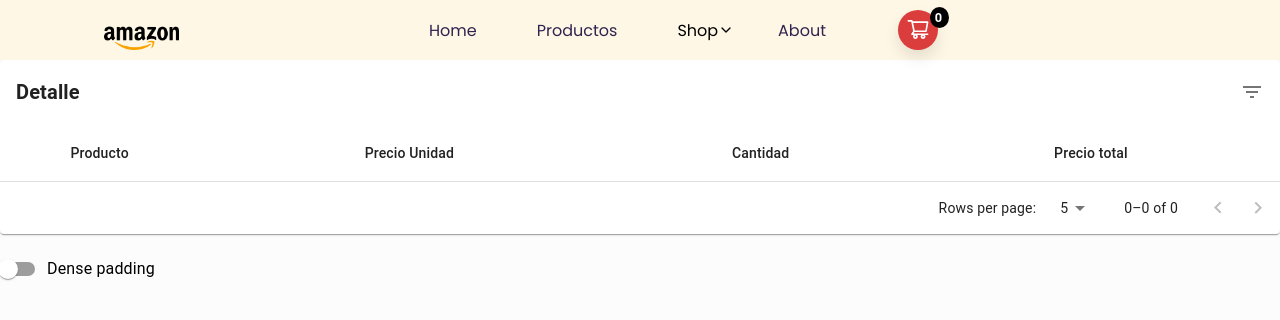
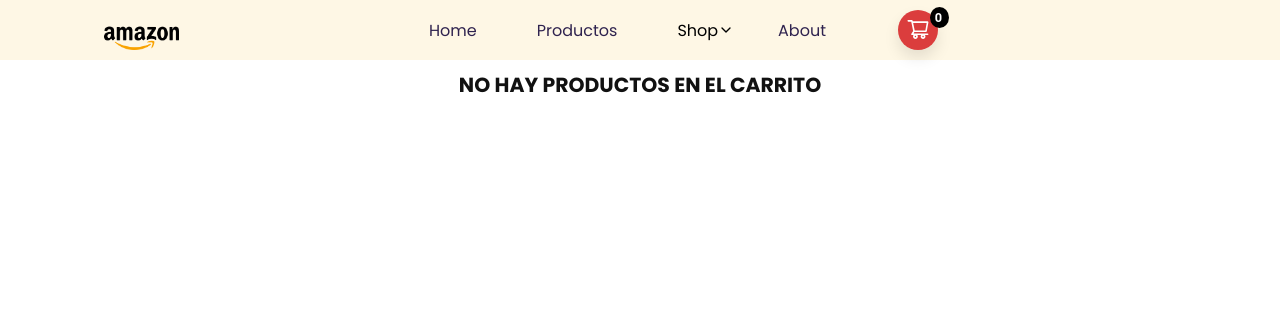
Before and after one commit to LukaPortnoi/Preentrega1-Portnoi, a React (Vite) app: page /cart in a window 1280 px wide. Shown: the top 320 px of the page. Built offline with nearby package versions, Linux system fonts and the light colour scheme.

Commit message:
actualizacion logica

```diff
--- a/package.json
+++ b/package.json
@@ -33,6 +33,7 @@
     "postcss": "^8.4.31",
     "react": "^18.2.0",
     "react-bootstrap": "^2.9.1",
+    "react-cool-form": "^0.4.1",
     "react-dom": "^18.2.0",
     "react-icons": "^4.11.0",
     "react-router-dom": "^6.18.0",
--- a/src/components/DetallesProducto/ItemCount.jsx
+++ b/src/components/DetallesProducto/ItemCount.jsx
@@ -26,7 +26,7 @@ const ItemCount = ({idActualizar}) => {
 
 
 const {contador, incrementar, decrementar} = usarContador(0,1)
-const {cartContador, setCartContador, objetosCarrito, setObjetosCarrito, precio, setPrecio} = useContext(CartContext)
+const {cartContador, setCartContador, objetosCarrito, setObjetosCarrito, precio, setPrecio,estadoCarrito, setEstadoCarrito} = useContext(CartContext)
 const [agregoCarrito, setAgregoCarrito] = useState(true);
 
 
@@ -37,7 +37,7 @@ const updateOrder=(contador) => {
   const orderDoc = doc(db, "productos", id)
   getDoc(orderDoc).then((snapshot)=>{
     const doc = snapshot.data()
-    const productos = {idCodificado: id, id: `${doc.idUnico}`, nombreProducto: `${doc.title}`, precioUnidad: `${doc.price}`, cantidad: `${doc.cantidadProductos}`, precio: doc.price * contador};
+    const productos = {idCodificado: id, id: `${doc.idUnico}`, nombreProducto: `${doc.title}`, precioUnidad: `${doc.price}`, cantidad: contador, precio: doc.price * contador};
     setObjetosCarrito(producto => [...producto, productos]);
     setPrecio(precio + doc.price * contador)
   })
@@ -52,6 +52,7 @@ const updateOrder=(contador) => {
     setOpen(true);
     setCartContador(cartContador + contador)
     setAgregoCarrito(false)
+    setEstadoCarrito(true)
 
     updateOrder(contador)
     console.log(objetosCarrito)
--- a/src/components/Navbar/input.css
+++ b/src/components/Navbar/input.css
@@ -4,7 +4,7 @@ body {
   margin: 0;
   padding: 0;
   font-family: 'Poppins', sans-serif;
-  background-color: #fcfcfc;
+  background-color: #fff;
 }
 
 .containerNav {
@@ -73,6 +73,136 @@ body {
     justify-content: space-between;
     list-style-type: none;
 }
+
+
+
+.cabecera{
+  padding-left: 25px !important;
+  font-size: 14px !important;
+    font-weight: 700 !important;
+}
+
+.infoProductos {
+
+  font-size: 12px !important;
+    font-weight: 700 !important;
+}
+
+
+.precioTotal{
+  display: block !important;
+    font-size: 1rem !important;
+    font-weight: 600 !important;
+}
+.parteSuperiorDetalle{
+  display: none !important;
+
+}
+.nombreProductos{
+width: 200px;
+}
+
+
+
+
+
+.listaProductos{
+  margin-top: 30px !important;
+  margin-left: 20px !important;
+  background-color: #f5f5f5 !important;
+  width: calc(100%) !important;   }
+
+  .rowsPersonalizadas{
+    height: 100px;  }
+
+
+  .css-1mxz8qt-MuiPaper-root{
+    background-color: #f5f5f5 !important;
+  }
+
+  .filas{
+    display: grid;
+    grid-template-columns: repeat(3, 1fr);
+    grid-gap: 10px;
+    /* grid-auto-rows: 100px; */
+    justify-content: space-around;
+}
+
+.formulario {
+  margin: auto;
+  display: -webkit-inline-box;  /* grid-auto-rows: 100px; */
+  justify-content: center;
+}
+
+.divFormulario {
+  margin-top: 30px;
+    margin-left: 40px;
+    background-color: #f5f5f5;
+    width: 35%;
+    display: flex;
+    justify-content: center;
+    height: 350px;
+}
+
+.tituloCompra {
+  font-family: "TradeGothicForNike","Helvetica",sans-serif;
+    text-align: center;
+    padding-bottom: 1rem;
+    padding-top: 1rem;
+    font-size: 1rem;
+    font-weight: 700;
+    color: #000;
+    width: 100%;
+    display: block;
+}
+
+.tituloTotal {
+  color: #111;
+    font-size: 1.275rem;
+    font-weight: bold;
+    justify-content: center;
+    display: flex;
+}
+
+
+
+.btn-place-order::before{
+  content: "Iniciar pago";
+    font-size: 1rem;
+    font-weight: 400;
+    display: flex;
+    align-items: center;
+    justify-content: center;
+    pointer-events: all;
+}
+
+.btn-place-order{
+  margin: auto;
+  background-color: #111;
+    color: #fff;
+    font-size: .875rem;
+    line-height: 45px;
+    border-radius: 9999px;
+    display: block;
+    height: 45px;
+    min-height: 45px;
+    transition: opacity .2s;
+    border: none;
+    outline: none;
+    cursor: pointer;
+    padding: 0 28px;
+    text-decoration: none;
+    padding: 0;
+    font-size: 0;
+    width: 290px;
+    pointer-events: none;
+}
+
+.btn-place-order:hover{
+  background-color: #111;
+    opacity: .7;
+}
+
 
 
 .counter {
--- a/src/components/PantallasNavbar/Cart.jsx
+++ b/src/components/PantallasNavbar/Cart.jsx
@@ -1,8 +1,11 @@
-import React from 'react'
+import React, { useEffect } from 'react'
 import { CartContext } from "../context/ShoppingCartContext";
 import { useContext, useState } from 'react'
-import { doc,  getFirestore,getDoc, updateDoc} from "firebase/firestore"
+import { FormControl,TextField, OutlinedInput, InputLabel, InputAdornment} from '@mui/material';
+
+import { doc,  getFirestore,addDoc, collection, updateDoc} from "firebase/firestore"
 import "../Navbar/input.css";
+import Button from '@mui/material/Button';
 import PropTypes from 'prop-types';
 import { alpha } from '@mui/material/styles';
 import Box from '@mui/material/Box';
@@ -17,7 +20,6 @@ import TableSortLabel from '@mui/material/TableSortLabel';
 import Toolbar from '@mui/material/Toolbar';
 import Typography from '@mui/material/Typography';
 import Paper from '@mui/material/Paper';
-import Checkbox from '@mui/material/Checkbox';
 import IconButton from '@mui/material/IconButton';
 import Tooltip from '@mui/material/Tooltip';
 import FormControlLabel from '@mui/material/FormControlLabel';
@@ -25,6 +27,11 @@ import Switch from '@mui/material/Switch';
 import DeleteIcon from '@mui/icons-material/Delete';
 import FilterListIcon from '@mui/icons-material/FilterList';
 import { visuallyHidden } from '@mui/utils';
+import { Margin, Padding } from '@mui/icons-material';
+import ItemCount from '../DetallesProducto/ItemCount';
+import formularioCompra from './formulario';
+import { button } from '@nextui-org/react';
+
 
 
 
@@ -88,7 +95,7 @@ function EnhancedTableHead(props) {
             padding={headCell.disablePadding ? 'none' : 'normal'}
             sortDirection={orderBy === headCell.id ? order : false}
           >
-            <TableSortLabel
+            <TableSortLabel className='cabecera'
               active={orderBy === headCell.id}
               direction={orderBy === headCell.id ? order : 'asc'}
               onClick={createSortHandler(headCell.id)}
@@ -120,51 +127,9 @@ function EnhancedTableToolbar(props) {
   const { numSelected } = props;
 
   return (
-    <Toolbar
-      sx={{
-        pl: { sm: 2 },
-        pr: { xs: 1, sm: 1 },
-        ...(numSelected > 0 && {
-          bgcolor: (theme) =>
-            alpha(theme.palette.primary.main, theme.palette.action.activatedOpacity),
-        }),
-      }}
-    >
-      {numSelected > 0 ? (
-        <Typography
-          sx={{ flex: '1 1 100%' }}
-          color="inherit"
-          variant="subtitle1"
-          component="div"
-        >
-          {numSelected} selected
-        </Typography>
-      ) : (
-        <Typography
-          sx={{ flex: '1 1 100%' }}
-          variant="h6"
-          id="tableTitle"
-          component="div"
-          fontWeight={'700'}
-        >
-          Detalle
-        </Typography>
-      )}
+    <div className='parteSuperiorDetalle'>
 
-      {numSelected > 0 ? (
-        <Tooltip title="Delete">
-          <IconButton>
-            <DeleteIcon />
-          </IconButton>
-        </Tooltip>
-      ) : (
-        <Tooltip title="Filter list">
-          <IconButton>
-            <FilterListIcon />
-          </IconButton>
-        </Tooltip>
-      )}
-    </Toolbar>
+    </div>
   );
 }
 
@@ -174,13 +139,36 @@ EnhancedTableToolbar.propTypes = {
 
 export default function cart() {
 
-  const {cartContador, setCartContador, objetosCarrito, setObjetosCarrito, precio, setPrecio} = useContext(CartContext)
+
+  const {
+    cartContador,
+    setCartContador,
+    detalleCompraTotal,
+    setDetalleCompraTotal,
+    productosAcomprar,
+    setProductosAcomprar,
+    objetosCarrito,
+    setObjetosCarrito,
+    orderId,
+    setOrderId,
+    precio,
+    setPrecio,
+    estadoCarrito, setEstadoCarrito} = useContext(CartContext)
+
   const [order, setOrder] = React.useState('asc');
   const [orderBy, setOrderBy] = React.useState('calories');
   const [page, setPage] = React.useState(0);
   const [dense, setDense] = React.useState(false);
   const [rowsPerPage, setRowsPerPage] = React.useState(5);
   const [productosEditados, setProductosEditados] = React.useState(objetosCarrito);
+  const [name, setName] = React.useState('');
+  const [email, setEmail] = React.useState('');
+  const [telefono, setTelefono] = React.useState('');
+
+  if(objetosCarrito.length>0){
+    setEstadoCarrito(true)
+  }
+  console.log(objetosCarrito)
 
 
 
@@ -200,7 +188,7 @@ export default function cart() {
   };
 
   const handleChangeRowsPerPage = (event) => {
-    setRowsPerPage(parseInt(event.target.value, 10));
+    setRowsPerPage(parseInt(event.target.value, 3));
     setPage(0);
   };
 
@@ -209,22 +197,82 @@ export default function cart() {
   };
 
 
-  // Avoid a layout jump when reaching the last page with empty rows.
   const emptyRows =
   page > 0 ? Math.max(0, (1 + page) * rowsPerPage - productosEditados.length) : 0;
 
 
+  const ejecutarCompra = (detelleCarrito ) => {
+
+
+
+    const productosDetalle = detelleCarrito.map(item => (
+      {
+        idProducto: item.idCodificado,
+        nombreProducto: item.nombreProducto,
+        precioUnidad: item.precioUnidad,
+        cantidad: item.cantidad,
+        precio: item.cantidad * item.precioUnidad ,
+
+      }
+    ));
+    setProductosAcomprar(productosDetalle)
+    const fecha = new Date();
+    const detalleTotal = {datos:{email: email , nombre: name , telefono: telefono} ,date: fecha, productosTotales:productosDetalle, estado: 'Generado', precioTotal: precio }
+    setDetalleCompraTotal(detalleTotal)
+    sendOrden(detalleTotal)
+    console.log(orderId)
+
+
+   console.log(detalleTotal)
+   console.log(precio)
+
+}
+
+const sendOrden=(detalleCompraTotal)=>{
+  console.log(detalleCompraTotal)
+
+  const order = {
+    datosComprador:detalleCompraTotal.datos,
+    Date:detalleCompraTotal.date,
+    Items:detalleCompraTotal.productosTotales,
+    estado:detalleCompraTotal.estado,
+    precio: detalleCompraTotal.precioTotal
+  }
+  console.log(order)
+
+  const db = getFirestore();
+  const ordersColllection = collection(db, "ordenes");
+  addDoc(ordersColllection, order).then(({id}) => setOrderId(id));
+
+
+  }
+
+
+
+  useEffect(() =>{
+
+
+
+  }, [productosEditados, estadoCarrito])
 
 
 
 
   return (
-    <Box sx={{ width: '100%' }}>
+
+      <div>
+      {
+      estadoCarrito ?
+      <div className='container-fluis'>
+        <div className='row ' style={{display: 'flex'}}>
+
+          <div className="col-9" style={{width: '60%'}}>
+              <Box  className='listaProductos'>
                 <Paper sx={{ width: '100%', mb: 2 }}>
                   <EnhancedTableToolbar  />
-        <TableContainer>
+                  <TableContainer className='fondoColor'>
                     <Table
-            sx={{ minWidth: 750 }}
+                      sx={{ minWidth: 550 }}
                       aria-labelledby="tableTitle"
                       size={dense ? 'small' : 'medium'}
                     >
@@ -236,32 +284,41 @@ export default function cart() {
                       />
                       <TableBody >
                         {
-              productosEditados.map((item, index) => {
+                        objetosCarrito.map((item, index) => {
                           const labelId = `enhanced-table-checkbox-${index}`;
 
                           const removeItem = (id) => {
+
+                              setEstadoCarrito(false)
+
                             const updatedList = productosEditados.filter((item) => item.id !== id  );
                             setProductosEditados(updatedList);
                             setObjetosCarrito(updatedList);
                             const updateCart = productosEditados.filter((item) => item.id === id  );
                             setCartContador(cartContador-updateCart[0].cantidad );
+                            setPrecio(precio - updateCart[0].precio)
                             const idProducto = updateCart[0].idCodificado;
                             const db = getFirestore()
                             const orderDoc = doc(db, "productos", idProducto)
                             updateDoc(orderDoc, {cantidadProductos : 0})
+
                           if(cartContador < 0){
+                            setCartContador(0);
+                          }
+                          if(precio < 0){
                             setCartContador(0);
                           }
                             console.log(cartContador)
                           };
 
+
+
                           return (
-                  <TableRow
-                    hover
+                            <TableRow className='rowsPersonalizadas'
+
 
                               tabIndex={-1}
                               key={item.id}
-                    sx={{ cursor: 'pointer' }}
                             >
 
                               <TableCell className='nombreProductos'
@@ -272,10 +329,10 @@ export default function cart() {
                               >
                                 {item.nombreProducto}
                               </TableCell>
-                    <TableCell align="center">{item.precioUnidad}</TableCell>
-                    <TableCell align="center">{item.cantidad}</TableCell>
-                    <TableCell align="center">{item.precio}</TableCell>
-                    <TableCell align="center"> <DeleteIcon  onClick={() => removeItem(item.id)}/></TableCell>
+                              <TableCell align="center" className='infoProductos'>${item.precioUnidad}</TableCell>
+                              <TableCell align="center" className='infoProductos'>{item.cantidad}</TableCell>
+                              <TableCell align="center" className='infoProductos'>${item.precio}</TableCell>
+                              <TableCell align="center"sx={{ cursor: 'pointer' }}> <DeleteIcon  onClick={() => removeItem(item.id)}/></TableCell>
                             </TableRow>
                           );
                         })}
@@ -286,25 +343,63 @@ export default function cart() {
                             }}
                           >
                             <TableCell colSpan={6} />
+
                           </TableRow>
                         )}
                       </TableBody>
                     </Table>
                   </TableContainer>
-        <TablePagination
-          rowsPerPageOptions={[5, 10, 25]}
-          component="div"
-          count={productosEditados.length}
-          rowsPerPage={rowsPerPage}
-          page={page}
-          onPageChange={handleChangePage}
-          onRowsPerPageChange={handleChangeRowsPerPage}
+                  {/*<TableCell align="center" className='precioTotal'> Total a pagar: ${precio}</TableCell>*/}
+
+                </Paper>
+            </Box>
+          </div>
+          <div className="col-3 divFormulario"   style={{width: '33%', display:'flex', justifyContent: 'center'}}>
+            <FormControl className='formulario' fullWidth sx={{ width: '33ch' }}>
+                  <p className='tituloCompra'>Completar formulario para terminar</p>
+                  <TextField style={{marginBottom:'10px'}}
+                  value={name}
+                  onChange={(e) => setName(e.target.value)}
+                  required
+                  id="outlined-required"
+                  label="Nombre"
+                  size="small"
+
                 />
-      </Paper>
-      <FormControlLabel
-        control={<Switch checked={dense} onChange={handleChangeDense} />}
-        label="Dense padding"
+                  <TextField style={{marginBottom:'10px'}}
+                  value={email}
+                  onChange={(e) => setEmail(e.target.value)}
+                  required
+                  id="outlined-required"
+                  label="Correo electronico"
+                  type='email'
+                  size="small"
+
                 />
-    </Box>
+                  <TextField style={{marginBottom:'10px'}}
+                  value={telefono}
+                  onChange={(e) => setTelefono(e.target.value)}
+                  required
+                  type='number'
+                  id="outlined-required"
+                  label="Telefono"
+                  size="small"
+                />
+                <p className='tituloTotal' style={{marginTop:'10px'}}>Total: ${precio} </p>
+                <a href="#/orderform" onClick={() => ejecutarCompra(productosEditados)} target="_self" data-event="cartToOrderform" id="cart-to-orderform" className="btn btn-large btn-success pull-left-margin btn-place-order" data-i18n="cart.finalize" data-bind="click: cart.next">Proceder al pago</a>
+
+                          {/*<TableCell align="center" className='precioTotal'> Total a pagar: </TableCell>*/}
+            </FormControl>
+          </div>
+        </div>
+        </div>
+
+        :   <p className='tituloTotal' style={{marginTop:'10px'}}>NO HAY PRODUCTOS EN EL CARRITO </p>
+          }
+
+
+    </div>
+
+
   );
 }
--- /dev/null
+++ b/src/components/PantallasNavbar/formulario.jsx
@@ -0,0 +1,14 @@
+import React from 'react'
+import { FormControl, FormHelperText, InputLabel, Input} from '@mui/material';
+
+const formulario = () => {
+  return (
+    <FormControl>
+  <InputLabel htmlFor="my-input">Email address</InputLabel>
+  <Input id="my-input" aria-describedby="my-helper-text" />
+  <FormHelperText id="my-helper-text">We'll never share your email.</FormHelperText>
+</FormControl>
+  )
+}
+
+export default formulario
--- a/src/components/context/ShoppingCartContext.jsx
+++ b/src/components/context/ShoppingCartContext.jsx
@@ -8,12 +8,19 @@ export const ShoppingCartProvider = ({children})=>{
     const [cartContador, setCartContador] = useState(0)
     const [objetosCarrito, setObjetosCarrito] = useState ([])
     const [precio, setPrecio] = useState (0)
+    const [detalleCompraTotal, setDetalleCompraTotal] = useState({})
+    const [productosAcomprar, setProductosAcomprar] = useState([])
+    const [orderId, setOrderId] = useState('')
+    const [estadoCarrito, setEstadoCarrito] = useState(false);
+
+
+
+
 
 
 
     return(
-            <CartContext.Provider value={{cartContador, setCartContador, objetosCarrito, setObjetosCarrito, precio, setPrecio}}>
-
+            <CartContext.Provider value={{cartContador,detalleCompraTotal,orderId, setOrderId,estadoCarrito, setEstadoCarrito, productosAcomprar, setProductosAcomprar, setDetalleCompraTotal, setCartContador, objetosCarrito, setObjetosCarrito, precio, setPrecio}}>
                 {children}
             </CartContext.Provider>
     )
```
Also changed, not shown: 1 other file (tests, documents, lock files or other folders). Lines whose indentation alone changed are shown as unchanged.
